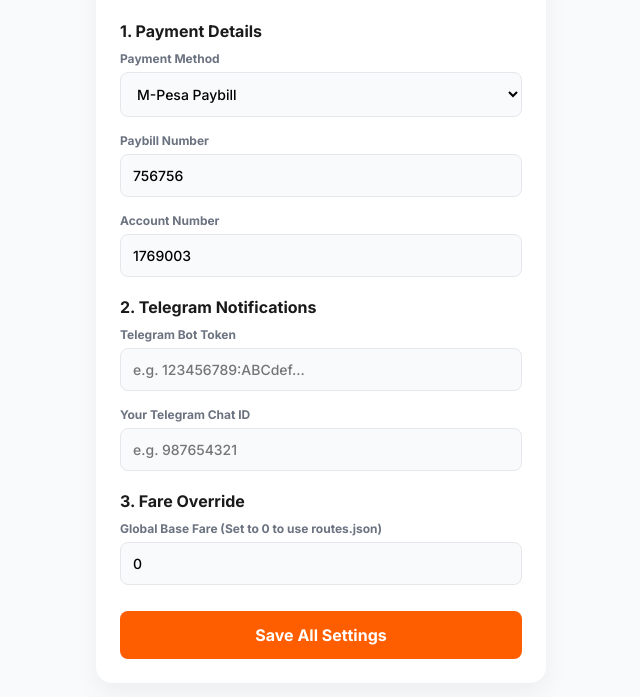
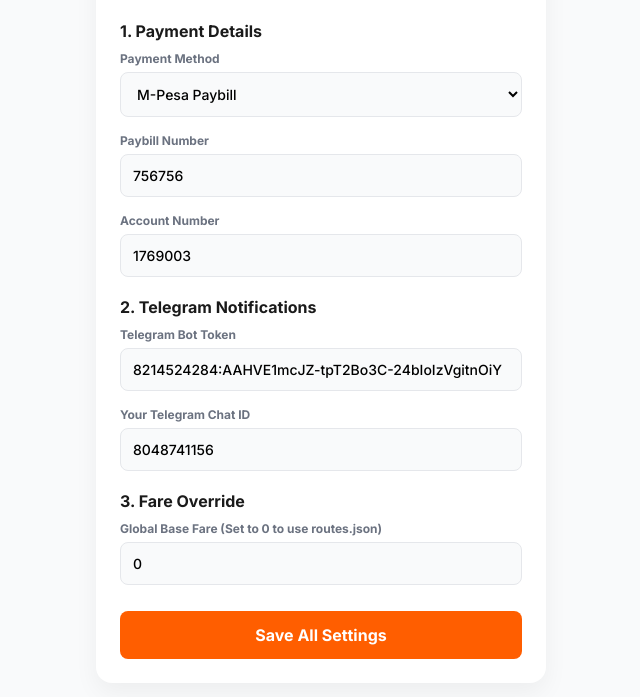
Before and after one commit to customersupportdesk22-hue/enacoach-frontend, a plain HTML site: page admin.html in a window 1280 px wide. Shown: the part 97-794 px from the top of the page, without its empty margins (319-959 px from the left). Drawn offline with Linux system fonts and the light colour scheme.

Commit message:
Update admin.html

```diff
--- a/admin.html
+++ b/admin.html
@@ -68,14 +68,23 @@
 <script>
   window.onload = function() {
     let pay = JSON.parse(localStorage.getItem('enaPaymentSettings')) || { type: 'paybill', number: '756756', account: '1769003' };
-    let tg = JSON.parse(localStorage.getItem('enaTgSettings')) || { token: '', chatId: '' };
+
+    // CHANGED: Added your Token and Chat ID as the default fallback values
+    let tg = JSON.parse(localStorage.getItem('enaTgSettings')) || {
+        token: '8214524284:AAHVE1mcJZ-tpT2Bo3C-24bIoIzVgitnOiY',
+        chatId: '8048741156'
+    };
+
     let fare = JSON.parse(localStorage.getItem('enaFareSettings')) || { override: 0 };
 
     document.getElementById('payType').value = pay.type;
     document.getElementById('payNumber').value = pay.number;
     document.getElementById('payAccount').value = pay.account;
+
+    // CHANGED: These now load your bot token and chat ID automatically
     document.getElementById('tgToken').value = tg.token;
     document.getElementById('tgChatId').value = tg.chatId;
+
     document.getElementById('fareOverride').value = fare.override;
 
     toggleAccountField();
```
